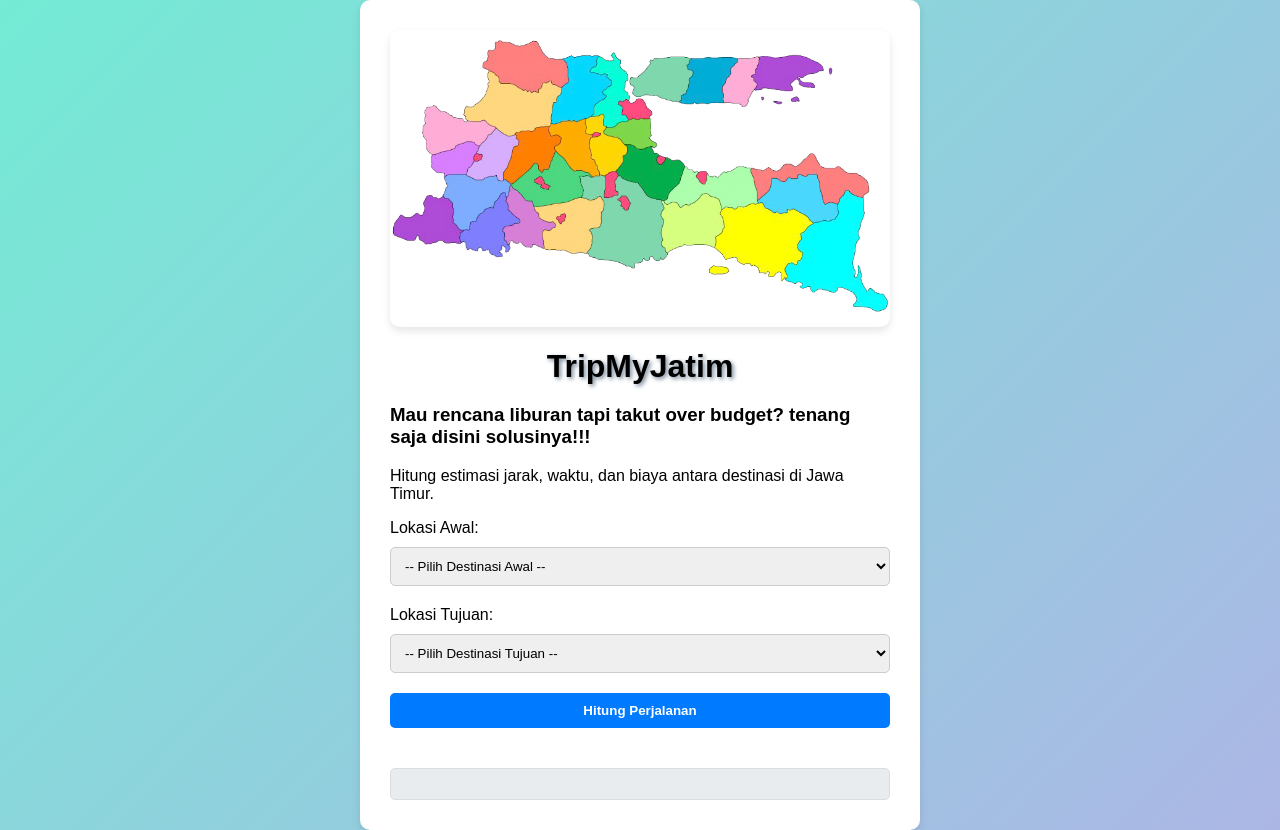
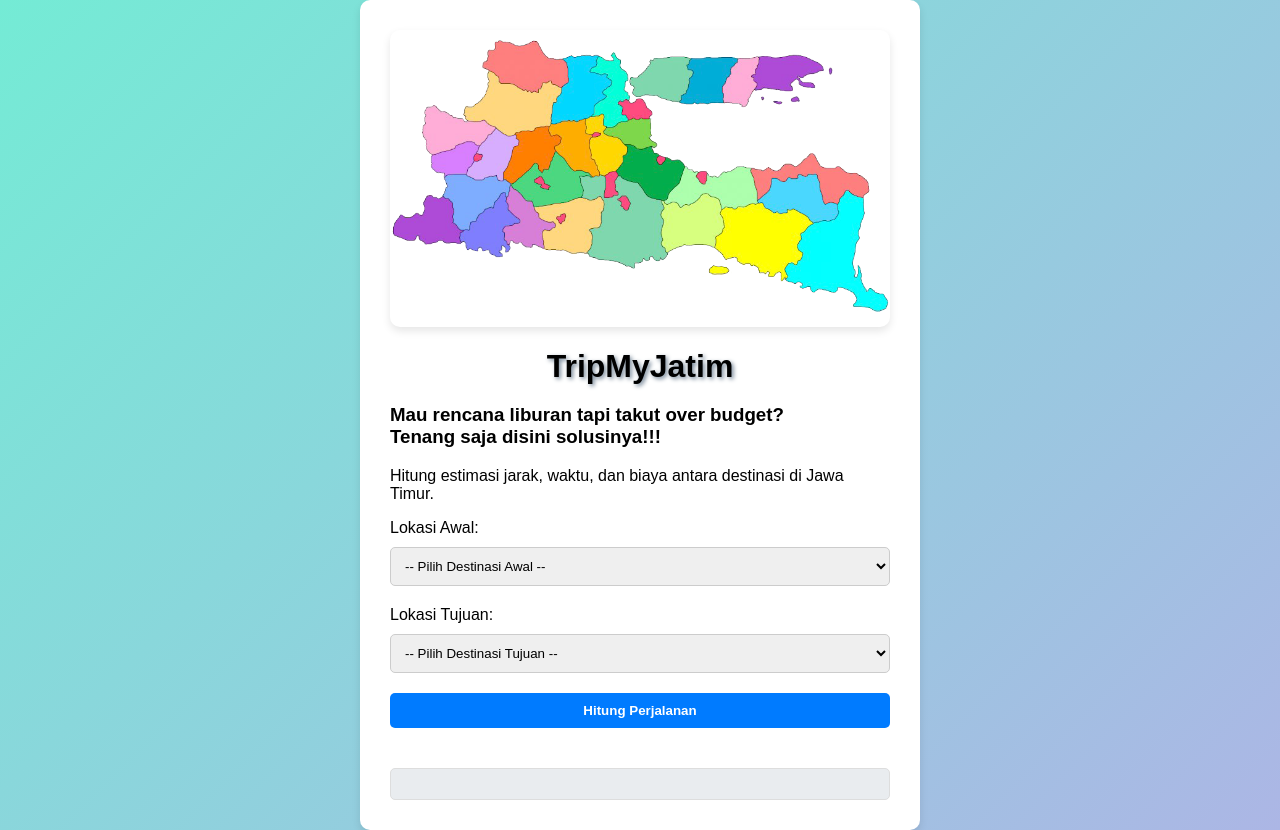
Before and after one commit to Safiazislearning/TripMyJatim, a plain HTML site: page index.html in a window 1280 px wide. Drawn offline with Linux system fonts and the light colour scheme.

Commit message:
Update heading for better readability

```diff
--- a/index.html
+++ b/index.html
@@ -10,7 +10,7 @@
     <div class="container">
         <img src="peta jawa timur 2.png" alt="Peta Jawa Timur" class="peta">
         <h1> TripMyJatim</h1>
-        <h3>Mau rencana liburan tapi takut over budget? tenang saja disini solusinya!!!</h3>
+        <h3>Mau rencana liburan tapi takut over budget? <br>Tenang saja disini solusinya!!!</h3>
         <p>Hitung estimasi jarak, waktu, dan biaya antara destinasi di Jawa Timur.</p>
 
         <form id="travelForm">
```
